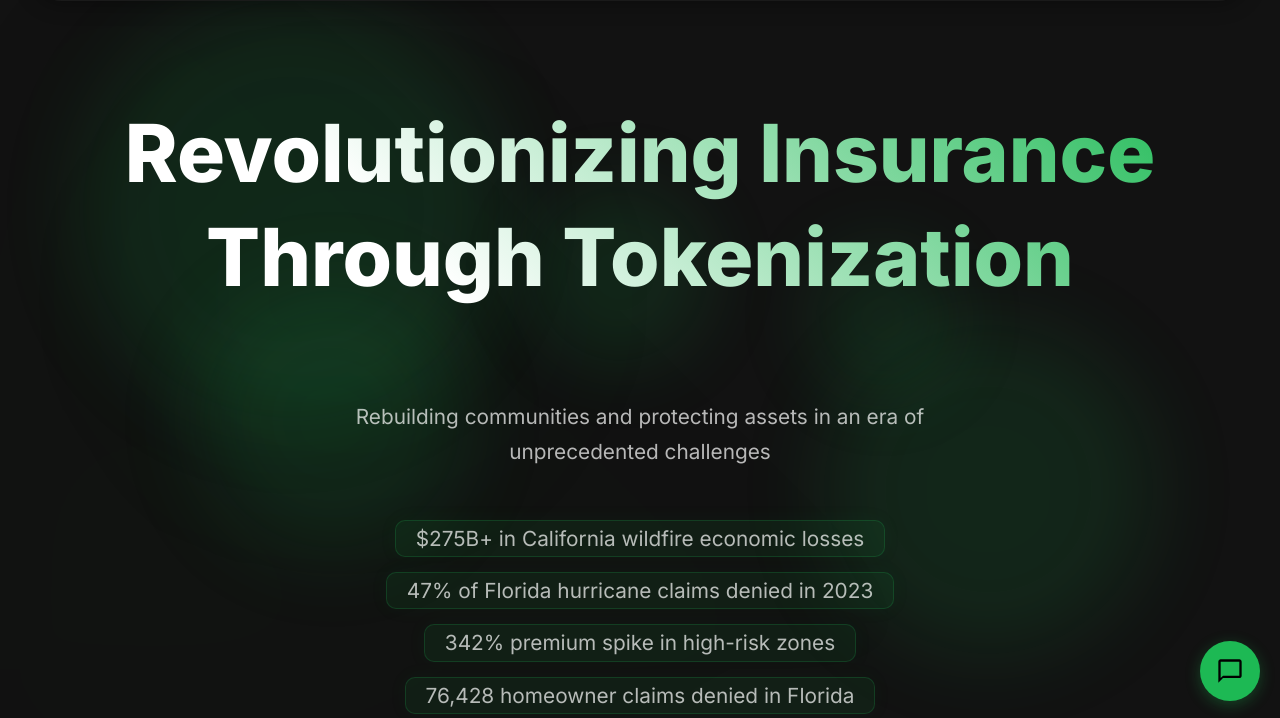
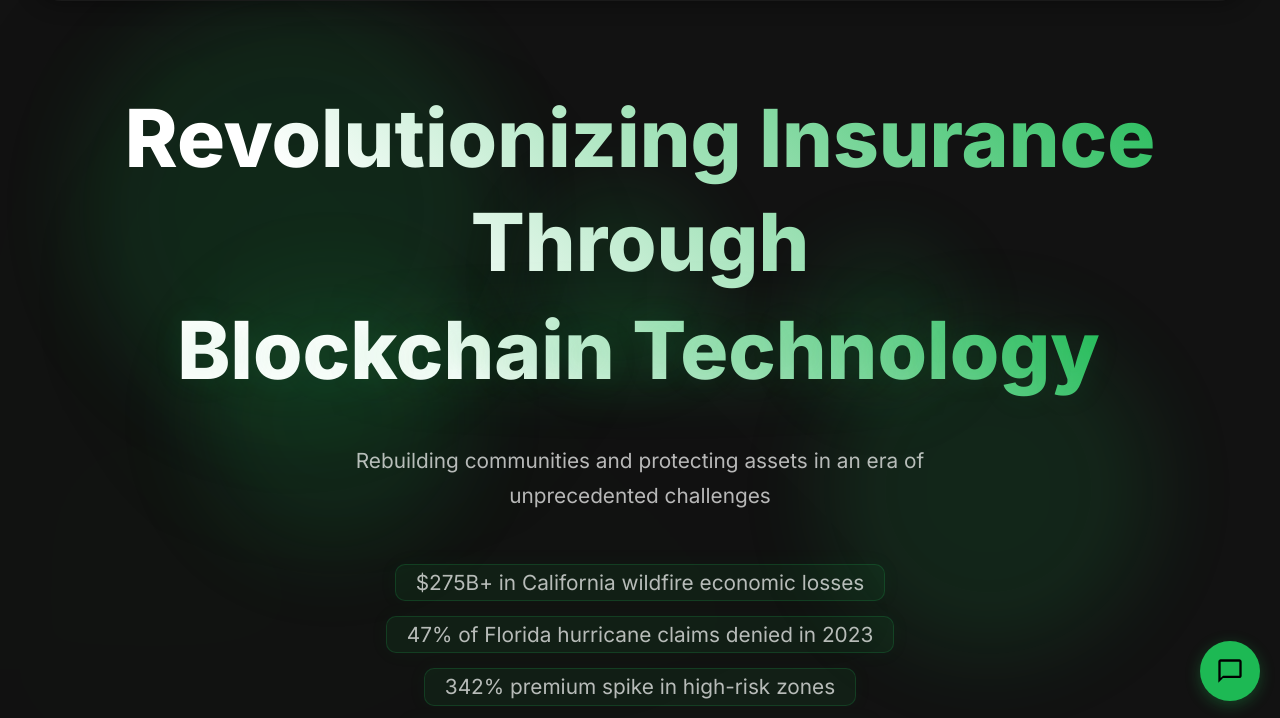
Before and after one commit to g-denn/plswork, a website: page index.html in a window 1280 px wide. Shown: the part 79-797 px from the top of the page. Drawn offline with Linux system fonts and the light colour scheme.

Commit message:
Updated UI

```diff
--- a/css/main.css
+++ b/css/main.css
@@ -40,8 +40,8 @@ h1 {
     background-clip: text;
     -webkit-text-fill-color: transparent;
     text-fill-color: transparent;
-    margin: 0 auto 40px;
-    padding: 20px 40px;
+    margin: 0 auto 10px;
+    padding: 5px 40px;
     display: block;
     width: 100%;
     max-width: 1200px;
@@ -53,7 +53,7 @@ h2 {
     font-size: 2.8em;
     font-weight: 700;
     color: var(--secondary);
-    margin-bottom: 25px;
+    margin-bottom: 15px;
     position: relative;
     display: inline-block;
 }
@@ -61,7 +61,7 @@ h2 {
 h3 {
     font-size: 1.8em;
     font-weight: 600;
-    margin-bottom: 20px;
+    margin-bottom: 10px;
     color: var(--text);
 }
 
@@ -69,7 +69,7 @@ p {
     font-size: 1.1em;
     line-height: 1.8;
     color: var(--text-secondary);
-    margin-bottom: 30px;
+    margin-bottom: 15px;
     max-width: 800px;
 }
 
@@ -133,7 +133,7 @@ body {
 .container {
     max-width: 1400px;
     margin: 0 auto;
-    padding: 0 60px;
+    padding: 0 40px;
 }
 
 /* Responsive Typography */
@@ -161,3 +161,66 @@ body {
     background: rgba(29, 185, 84, 0.2);
     color: var(--text);
 }
+
+/* Update section spacing */
+section {
+    padding: 10px 0;
+    position: relative;
+    scroll-margin-top: 40px;
+}
+
+/* Adjust first section margin */
+section:first-of-type {
+    margin-top: 0;
+}
+
+/* Adjust section headers */
+section h2 {
+    margin-bottom: 15px;
+}
+
+/* Update hero section specifically */
+.hero {
+    padding-top: 30px;
+    padding-bottom: 30px;
+    min-height: 50vh;
+}
+
+/* Add floating animation for mission statement */
+.mission-statement {
+    animation: floatText 6s ease-in-out infinite;
+    position: relative;
+    display: inline-block;
+    background: linear-gradient(45deg, var(--text) 30%, var(--secondary) 100%);
+    -webkit-background-clip: text;
+    background-clip: text;
+    -webkit-text-fill-color: transparent;
+    text-shadow: 0 0 30px rgba(29, 185, 84, 0.1);
+}
+
+@keyframes floatText {
+    0%, 100% {
+        transform: translateY(0) translateX(0);
+    }
+    25% {
+        transform: translateY(-5px) translateX(2px);
+    }
+    75% {
+        transform: translateY(5px) translateX(-2px);
+    }
+}
+
+/* Add subtle glow effect */
+.mission-statement::after {
+    content: '';
+    position: absolute;
+    top: 50%;
+    left: 50%;
+    width: 100%;
+    height: 100%;
+    background: radial-gradient(circle, rgba(29, 185, 84, 0.1) 0%, transparent 70%);
+    filter: blur(20px);
+    transform: translate(-50%, -50%);
+    z-index: -1;
+    pointer-events: none;
+}
--- a/index.html
+++ b/index.html
@@ -43,7 +43,7 @@
         <div class="floating-orb orb-4"></div>
         <div class="floating-orb orb-5"></div>
         <div class="container">
-            <h1>Revolutionizing Insurance Through Tokenization</h1>
+            <h1>Revolutionizing Insurance Through <span class="mission-statement">Blockchain Technology</span></h1>
             <p>Rebuilding communities and protecting assets in an era of unprecedented challenges</p>
             <div class="hero-stats">
                 <p class="hero-stat">$275B+ in California wildfire economic losses</p>
```
